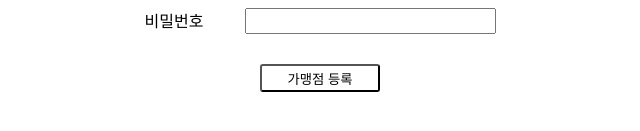
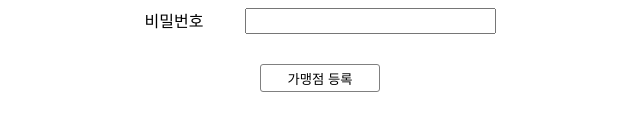
Before and after one commit to JUST-CLICK-BANK/fe-click-pay, a React (Create React App) app: page /new in a window 1280 px wide. Shown: the part 455-586 px from the top of the page, without its empty margins (320-960 px from the left). Built offline with nearby package versions, Linux system fonts and the light colour scheme.

Commit message:
[Design]: Fix button

```diff
--- a/src/page/GetApiKey.js
+++ b/src/page/GetApiKey.js
@@ -31,7 +31,7 @@ const GetApiKey = () => {
                 <div style={{display:"flex", alignItems:"center", flexDirection:"column", fontSize:"20px"}}>
                     <button
                         onClick={() => navigate('/login')}
-                        style={{width:"160px", height:"32px", marginTop:"40px", backgroundColor:"#fff", borderRadius:"3px", cursor:"pointer"}}
+                        style={{width:"160px", height:"32px", marginTop:"40px", backgroundColor:"#fff", borderRadius:"3px", border:"1px solid gray", cursor:"pointer"}}
                         disabled={nextButtonState}
                     >
                         로그인 페이지로 이동
--- a/src/page/NewStore.js
+++ b/src/page/NewStore.js
@@ -60,7 +60,7 @@ const NewStore = () => {
                         </div>
                         <input
                             type="submit"
-                            style={{width:"120px", height:"28px", marginTop:"20px", backgroundColor:"#fff", borderRadius:"3px", cursor:"pointer"}}
+                            style={{width:"120px", height:"28px", marginTop:"20px", backgroundColor:"#fff", borderRadius:"3px", border:"1px solid gray", cursor:"pointer"}}
                             value={"가맹점 등록"}
                         />
                     </form>
```
